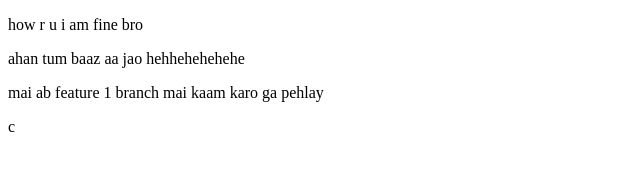
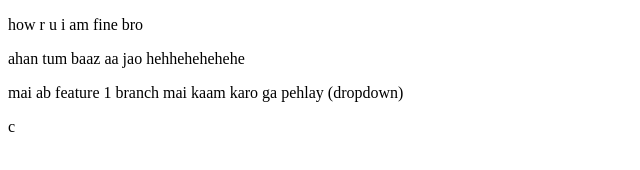
Before and after one commit to hamdan-de/LocalRepo, a plain HTML site: page index.html in a window 1280 px wide. Shown: the full height of the page, 0-640 px from the left. Drawn offline with Linux system fonts and the light colour scheme.

Commit message:
add dropdown in feature1

```diff
--- a/index.html
+++ b/index.html
@@ -8,6 +8,6 @@
   <body>
     <p>how r u i am fine bro</p>
     <p>ahan tum baaz aa jao hehhehehehehe</p>
-    <p>mai ab feature 1 branch mai kaam karo ga pehlay</p>
+    <p>mai ab feature 1 branch mai kaam karo ga pehlay (dropdown)</p>
 </html>
 c
```
